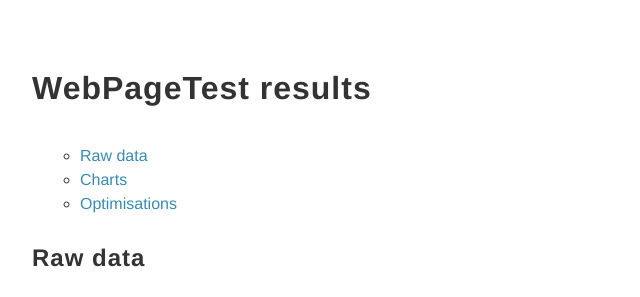
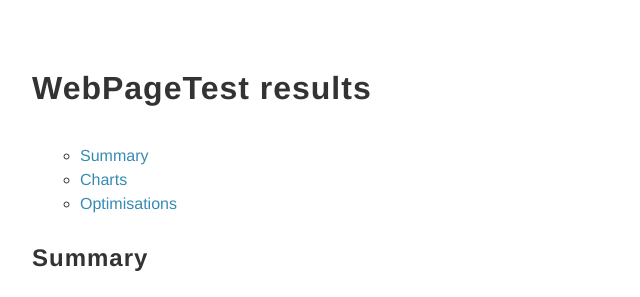
Before and after one commit to springernature/webpagetest-mapper, a website: page examples/html-summary.html in a window 1280 px wide. Shown: the top 297 px of the page, 32-672 px from the left. Drawn offline with Linux system fonts and the light colour scheme.

Commit message:
Change section title.

```diff
--- a/examples/html-summary.html
+++ b/examples/html-summary.html
@@ -252,13 +252,13 @@
             <h1>WebPageTest results</h1>
 
             <ul>
-                <li><a href="#raw-data">Raw data</a></li>
+                <li><a href="#summary">Summary</a></li>
                 <li><a href="#charts">Charts</a></li>
                 <li><a href="#optimisations">Optimisations</a></li>
             </ul>
 
-            <section id="raw-data">
-                <h2>Raw data</h2>
+            <section id="summary">
+                <h2>Summary</h2>
 
                 <table cellspacing="0" cellpadding="0">
                     <caption class="visually-hidden">Performance data</caption>
```
Also changed, not shown: src/mappers/html-summary/template.html (+3 -3 lines).
